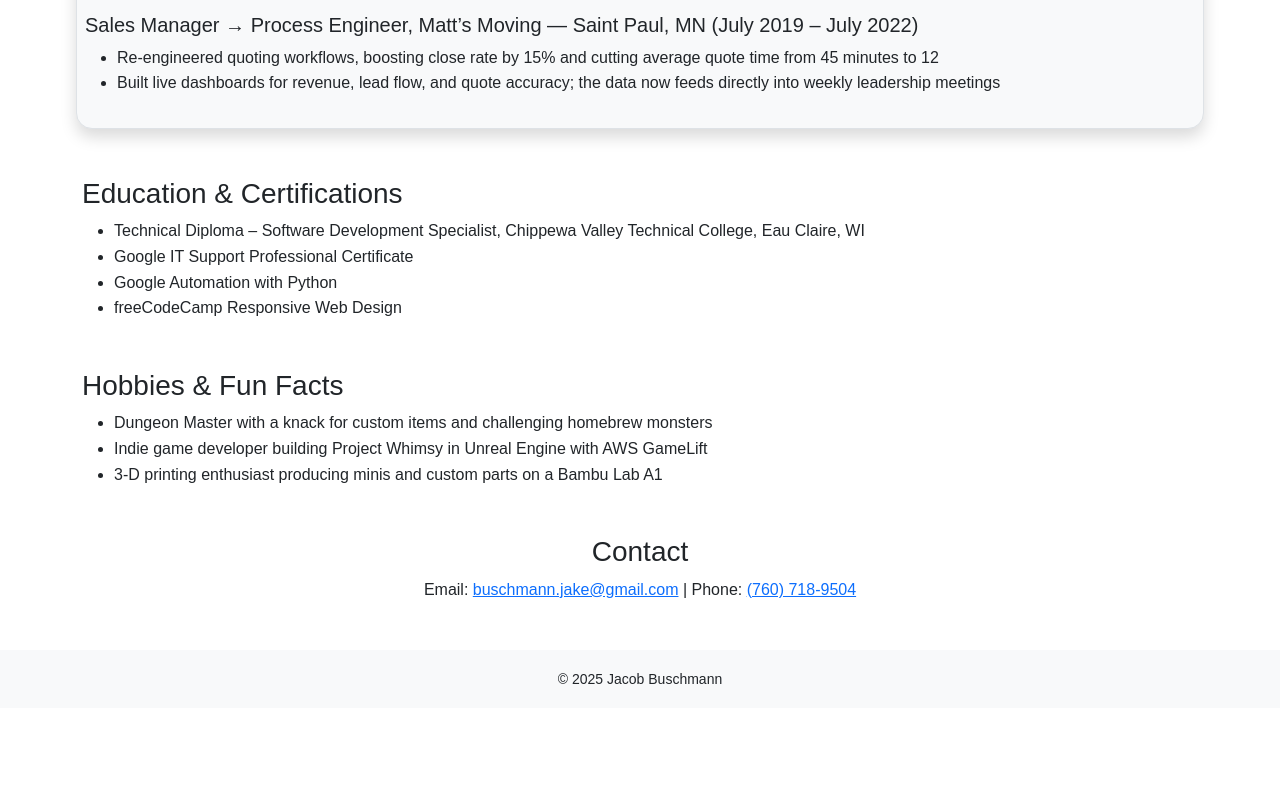
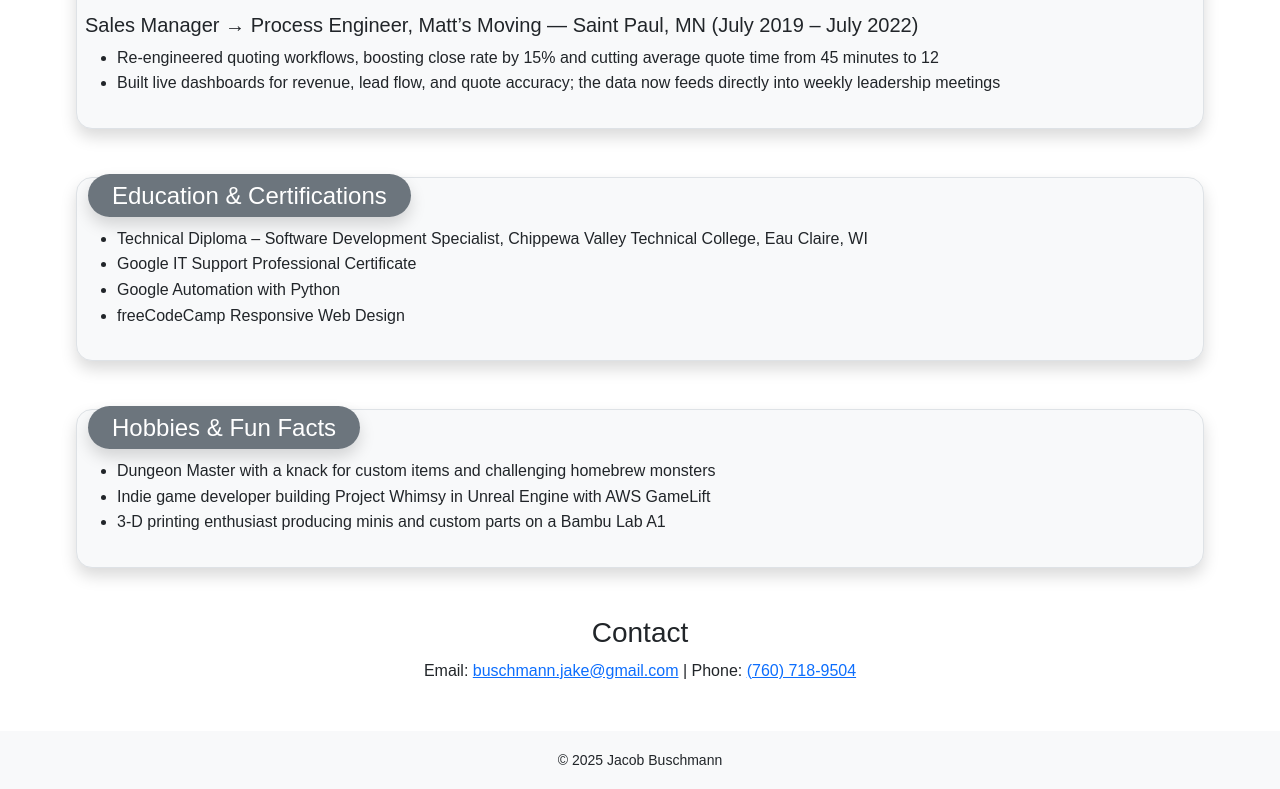
Before and after one commit to buschmjm/js_portfolio, a plain HTML site: page about.html in a window 1280 px wide. Shown: the part 1107-1896 px from the top of the page. Before the commit the page ends 1815 px from the top, so only its background shows below. Drawn offline with nearby package versions, Linux system fonts and the light colour scheme.

Commit message:
Refactor education and hobbies sections for improved layout and styling; remove unused images

```diff
--- a/about.html
+++ b/about.html
@@ -85,25 +85,35 @@
         </ul>
       </div>
     </section>
-    <section class="container mb-5">
-      <h3>Education & Certifications</h3>
+    <section class="container-fluid mb-5 position-relative" style="width:90vw; max-width:90vw; margin-left:5vw; margin-right:5vw;">
+      <div class="position-absolute top-0 start-0 ms-4" style="z-index:2;">
+        <span class="bg-secondary text-white px-4 py-2 rounded-pill shadow fs-4" style="font-weight: 400;">
+          Education & Certifications
+        </span>
+      </div>
+      <div class="bg-light rounded-4 shadow border px-2 py-3 pt-5 pb-3 mt-3">
         <ul>
           <li>Technical Diploma – Software Development Specialist, Chippewa Valley Technical College, Eau Claire, WI</li>
           <li>Google IT Support Professional Certificate</li>
           <li>Google Automation with Python</li>
           <li>freeCodeCamp Responsive Web Design</li>
         </ul>
+      </div>
     </section>
-
-    <section class="container mb-5">
-      <h3>Hobbies & Fun Facts</h3>
+    <section class="container-fluid mb-5 position-relative" style="width:90vw; max-width:90vw; margin-left:5vw; margin-right:5vw;">
+      <div class="position-absolute top-0 start-0 ms-4" style="z-index:2;">
+        <span class="bg-secondary text-white px-4 py-2 rounded-pill shadow fs-4" style="font-weight: 400;">
+          Hobbies & Fun Facts
+        </span>
+      </div>
+      <div class="bg-light rounded-4 shadow border px-2 py-3 pt-5 pb-3 mt-3">
         <ul>
           <li>Dungeon Master with a knack for custom items and challenging homebrew monsters</li>
           <li>Indie game developer building Project Whimsy in Unreal Engine with AWS GameLift</li>
           <li>3-D printing enthusiast producing minis and custom parts on a Bambu Lab A1</li>
         </ul>
+      </div>
     </section>
-
     <section class="container mb-5 text-center">
       <h3>Contact</h3>
       <p>Email: <a href="mailto:buschmann.jake@gmail.com">buschmann.jake@gmail.com</a> | Phone: <a href="tel:+17607189504">(760) 718-9504</a></p>
```
Also changed, not shown: assets/images/abt_img1.jpg (deleted), assets/images/abt_img2.jpg (deleted). Lines whose indentation alone changed are shown as unchanged.
